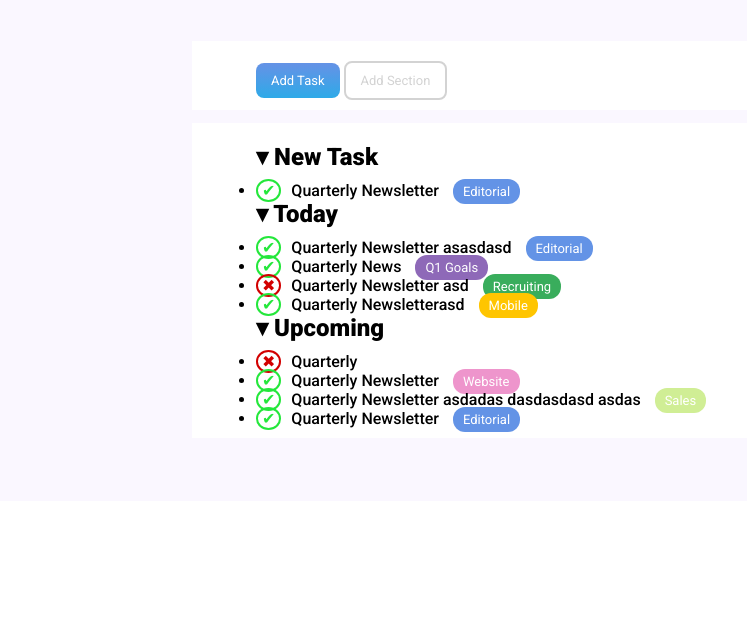
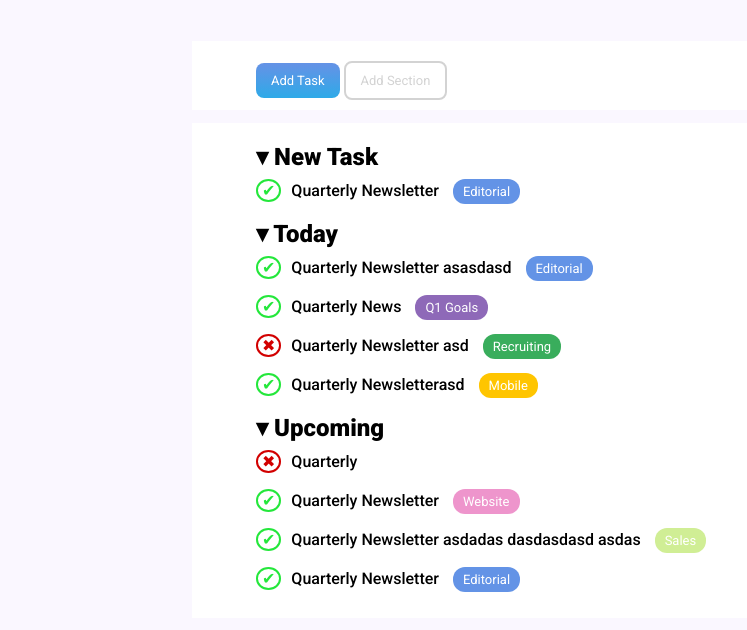
Before and after one commit to zuingo88/html-css-toboolist, a plain HTML site: page index.html in a window 1280 px wide. Shown: the part 84-714 px from the top of the page, without its empty margins (0-747 px from the left). Drawn offline with Linux system fonts and the light colour scheme.

Commit message:
update css
css: adattamento css all'ultimo html
html: correzione errore, aggiornamento commenti

```diff
--- a/css/main.css
+++ b/css/main.css
@@ -89,9 +89,11 @@ h2 {
   font-weight: bolder;
 }
 
+ul {list-style-type: none;}
+
+li {margin-bottom: 20px;}
+
 span {margin-right: 10px;}
-
-p {margin-bottom: 20px;}
 
 
 
```
Also changed, not shown: index.html (+5 -2 lines).
